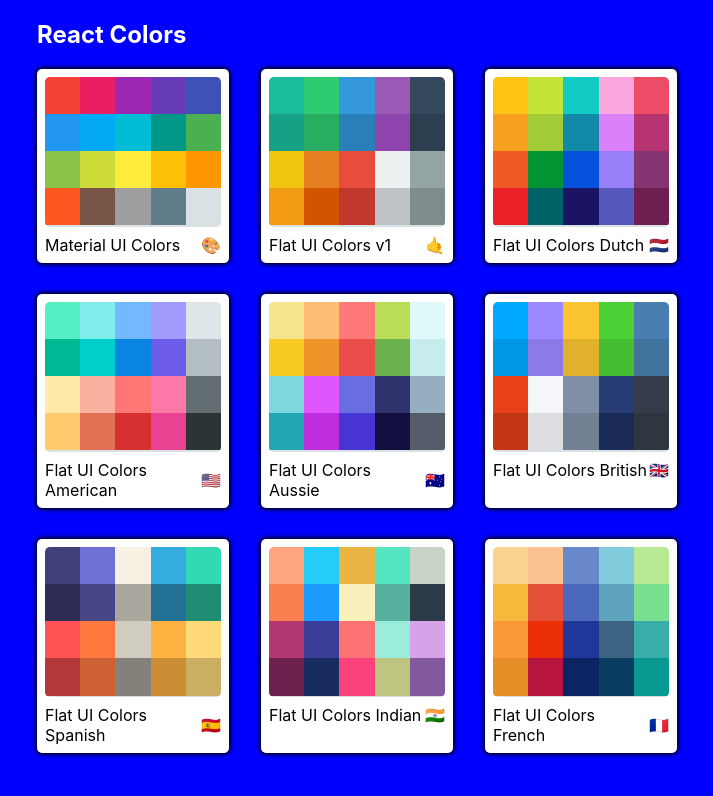
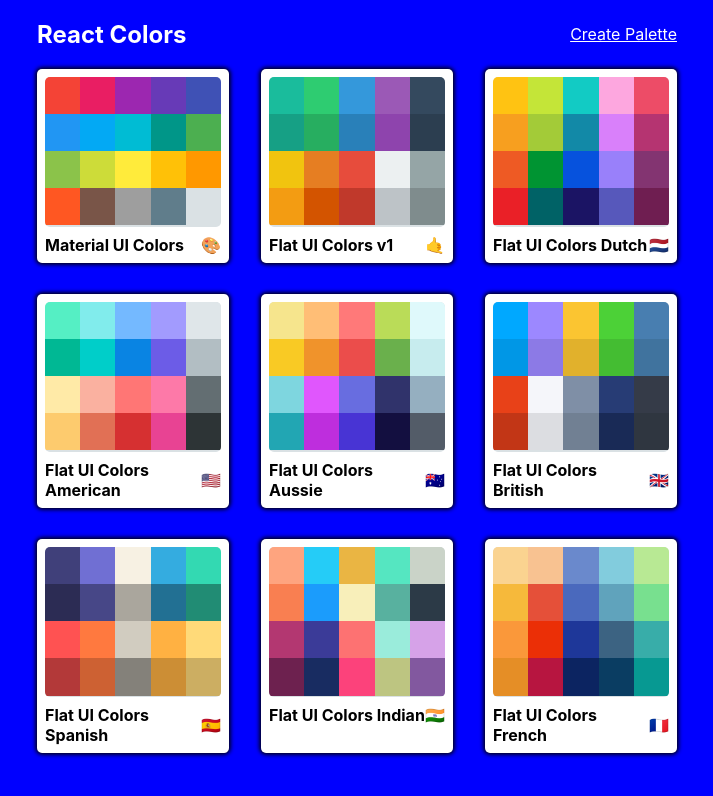
Before and after one commit to RainBoard01/Color-Project, a React (Create React App) app in the folder colors-app/: page / in a window 1280 px wide. Shown: the top 796 px of the page, without its empty margins (283-996 px from the left). Built offline with nearby package versions, Linux system fonts and the light colour scheme.

Commit message:
Add NewPaletteForm and Link

```diff
--- a/colors-app/src/App.js
+++ b/colors-app/src/App.js
@@ -1,5 +1,6 @@
 import { Palette } from "./Palette";
 import { PaletteList } from "./PaletteList";
+import { NewPaletteForm } from "./NewPaletteForm";
 import { SingleColorPalette } from "./SingleColorPalette";
 import { Route, Switch } from "react-router-dom";
 import seedColors from "./seedColors";
@@ -18,6 +19,7 @@
 
   return (
     <Switch>
+      <Route exact path='/palette/new' render={ () => <NewPaletteForm /> }/>
       <Route exact path="/" render={routeProps => <PaletteList palettes={ seedColors } { ...routeProps }/> }/>
       <Route exact path="/palette/:paletteId" render={
         routeProps => <Palette palette={ generatePalette(seedColors[findPaletteById(routeProps.match.params.paletteId)]) } />
--- a/colors-app/src/Card.css
+++ b/colors-app/src/Card.css
@@ -27,6 +27,7 @@
   padding-top: 0.5rem;
   font-size: 1rem;
   position: relative;
+  font-weight: 700;
 }
 
 .emoji {
--- /dev/null
+++ b/colors-app/src/NewPaletteForm.js
@@ -0,0 +1,9 @@
+import React from 'react'
+
+export const NewPaletteForm = () => {
+    return (
+        <div>
+            Hello World
+        </div>
+    )
+}
--- a/colors-app/src/PaletteList.css
+++ b/colors-app/src/PaletteList.css
@@ -19,6 +19,11 @@
   width: 100%;
   justify-content: space-between;
   color: white;
+  align-items: center;
+}
+
+.createPaletteLink {
+  color: white;
 }
 
 .palettes {
--- a/colors-app/src/PaletteList.js
+++ b/colors-app/src/PaletteList.js
@@ -1,4 +1,5 @@
 import React from 'react';
+import { Link } from 'react-router-dom';
 import "./PaletteList.css";
 import { Card } from './Card';
 
@@ -16,6 +17,7 @@
             <div className="container">
                 <nav className="nav">
                     <h1>React Colors</h1>
+                    <Link className="createPaletteLink" to="/palette/new">Create Palette</Link>
                 </nav>
                 <div className="palettes">
                     { cards }
```
